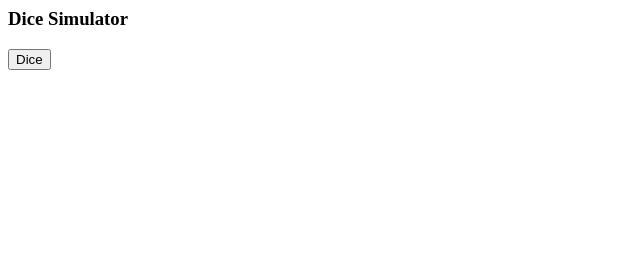
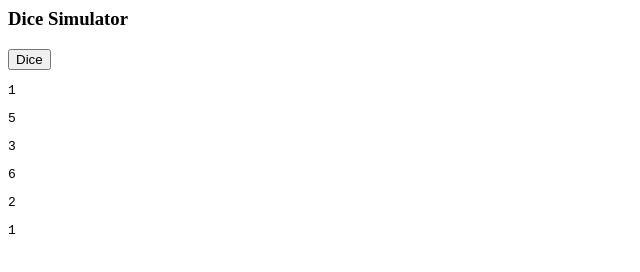
Before and after one commit to Eheinz56/dice, a website: page index.html in a window 1280 px wide. Both pictures are taken after a click on the button "Dice". Shown: the full height of the page, 0-640 px from the left. Drawn offline with nearby package versions, Linux system fonts and the light colour scheme.

Commit message:
added the option of 6 dice instead of one

```diff
--- a/index.html
+++ b/index.html
@@ -1,7 +1,7 @@
 <!-- Program to choose a random student from one class of several
 
-	Brian Capouch
-	4 February 2015
+	Eric Heinzman
+	9 February 2015
 
 -->
 
@@ -30,14 +30,27 @@
 
       // Pick one at random
       var which = Math.floor(Math.random() * dice) + 1;
-
+      var roll2 = Math.floor(Math.random() * dice) +1;
+      var roll3 = Math.floor(Math.random() * dice) + 1;
+      var roll4 = Math.floor(Math.random() * dice) + 1;
+      var roll5 = Math.floor(Math.random() * dice) + 1;
+      var roll6 = Math.floor(Math.random() * dice) + 1;
       // Set string with value of result
 
       // Clear out the div, and then fill it with fresh
       // This is the wonderful, invisible work of jQuery
       $('#output').empty();
-      $('#output').append('<pre>' + result + '</pre>');
+      $('#output').append('<pre>' + which + '</pre>');
+
+      $('#output').append('<pre>' + roll2 + '</pre>');
+
+     $('#output').append('<pre>' + roll3 + '</pre>');
+     $('#output').append('<pre>' + roll4 + '</pre>');
+      $('#output').append('<pre>' + roll5 + '</pre>');
+
+     $('#output').append('<pre>' + roll6  + '</pre>');
       }
+
   </script>
 <div id="output"></div>
 </body>
```
